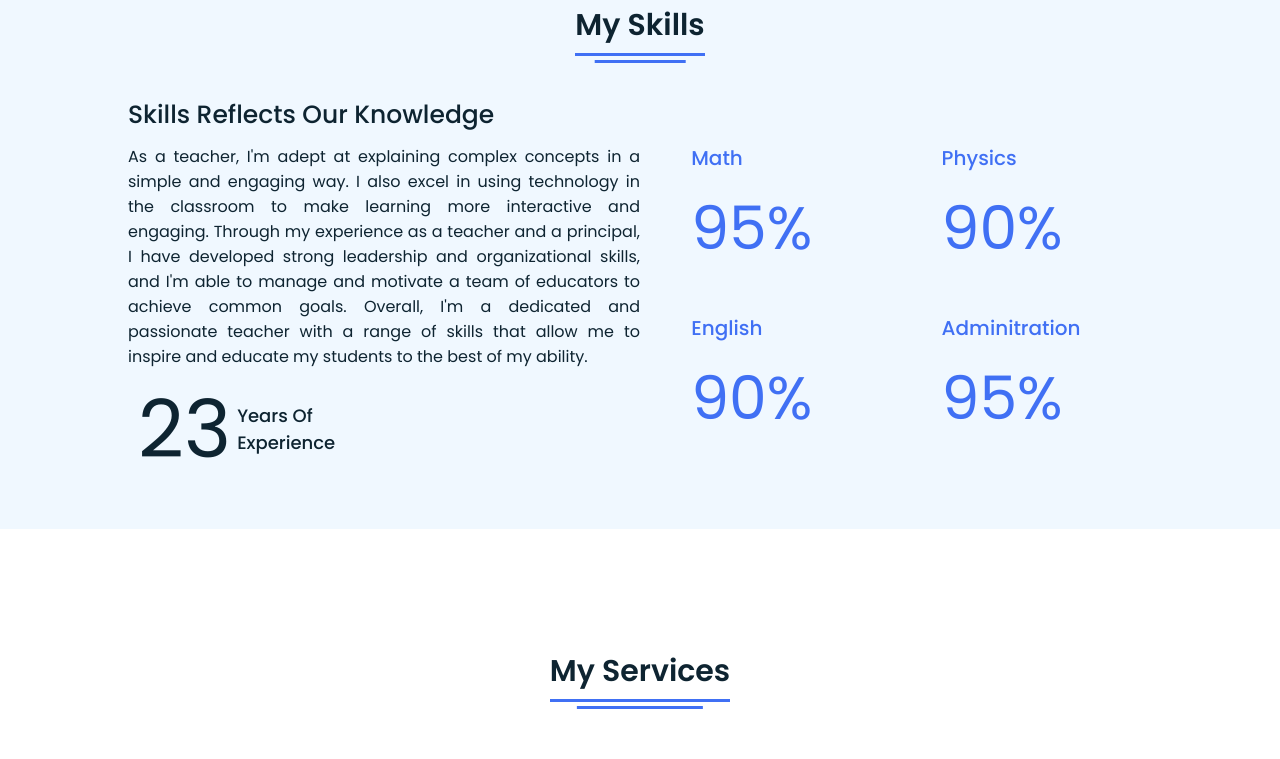
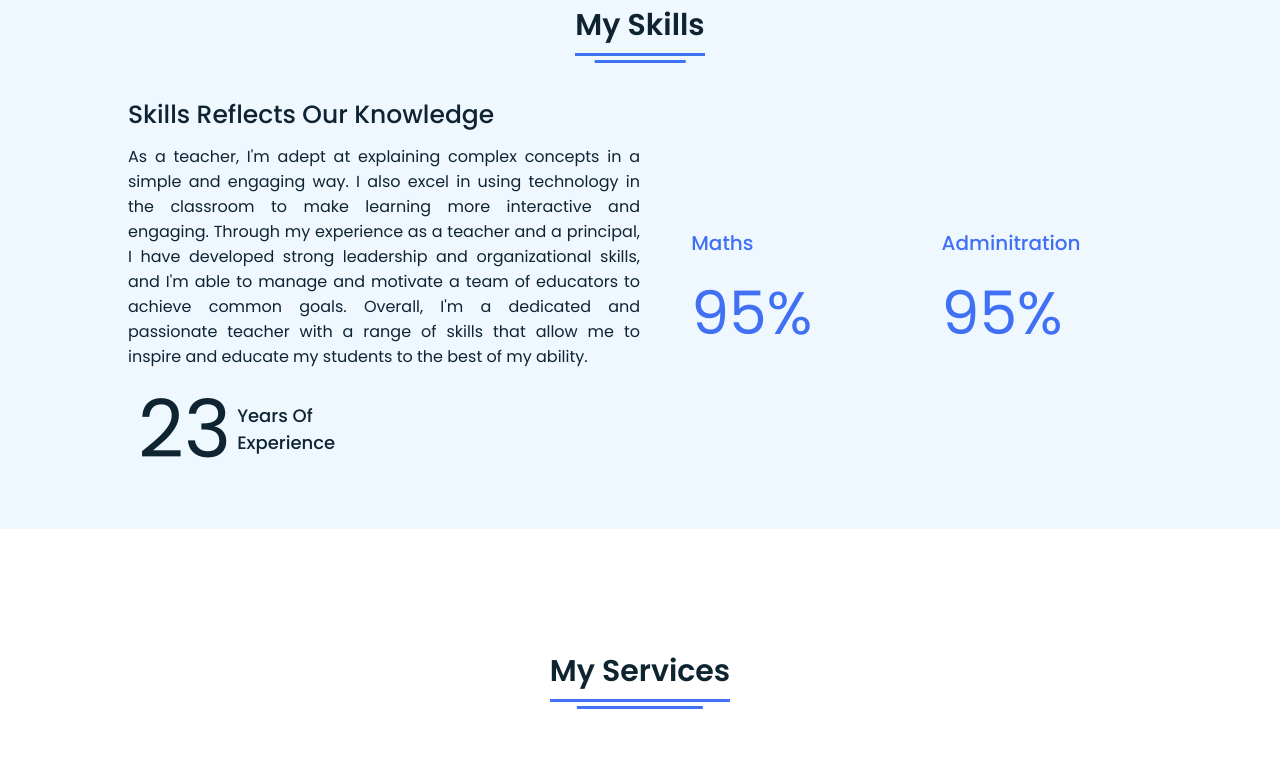
Before and after one commit to mercy0777/PORTFOLIO, a plain HTML site: page index.html in a window 1280 px wide. Shown: the part 1537-2296 px from the top of the page. Drawn offline with Linux system fonts and the light colour scheme.

Commit message:
Update index.html

```diff
--- a/index.html
+++ b/index.html
@@ -89,16 +89,8 @@
      </div>
      <div class="boxes">
        <div class="box">
-         <div class="topic">Math</div>
+         <div class="topic">Maths</div>
          <div class="per">95%</div>
-       </div>
-       <div class="box">
-         <div class="topic">Physics</div>
-         <div class="per">90%</div>
-       </div>
-       <div class="box">
-         <div class="topic">English</div>
-         <div class="per">90%</div>
        </div>
        <div class="box">
          <div class="topic">Adminitration</div>
@@ -169,8 +161,10 @@
       <p>
 "Get the assistance you need with expert guidance and support from an experienced professional."</p>
       <div class="button">
-        <button>Let's Chat</button>
-      </div>
+      <a href="https://wa.me/77073308409" target="_blank">
+        <button><i class="fab fa-whatsapp"></i></button>
+      </a>
+    </div>
     </div>
   </div>
 </section>
```
